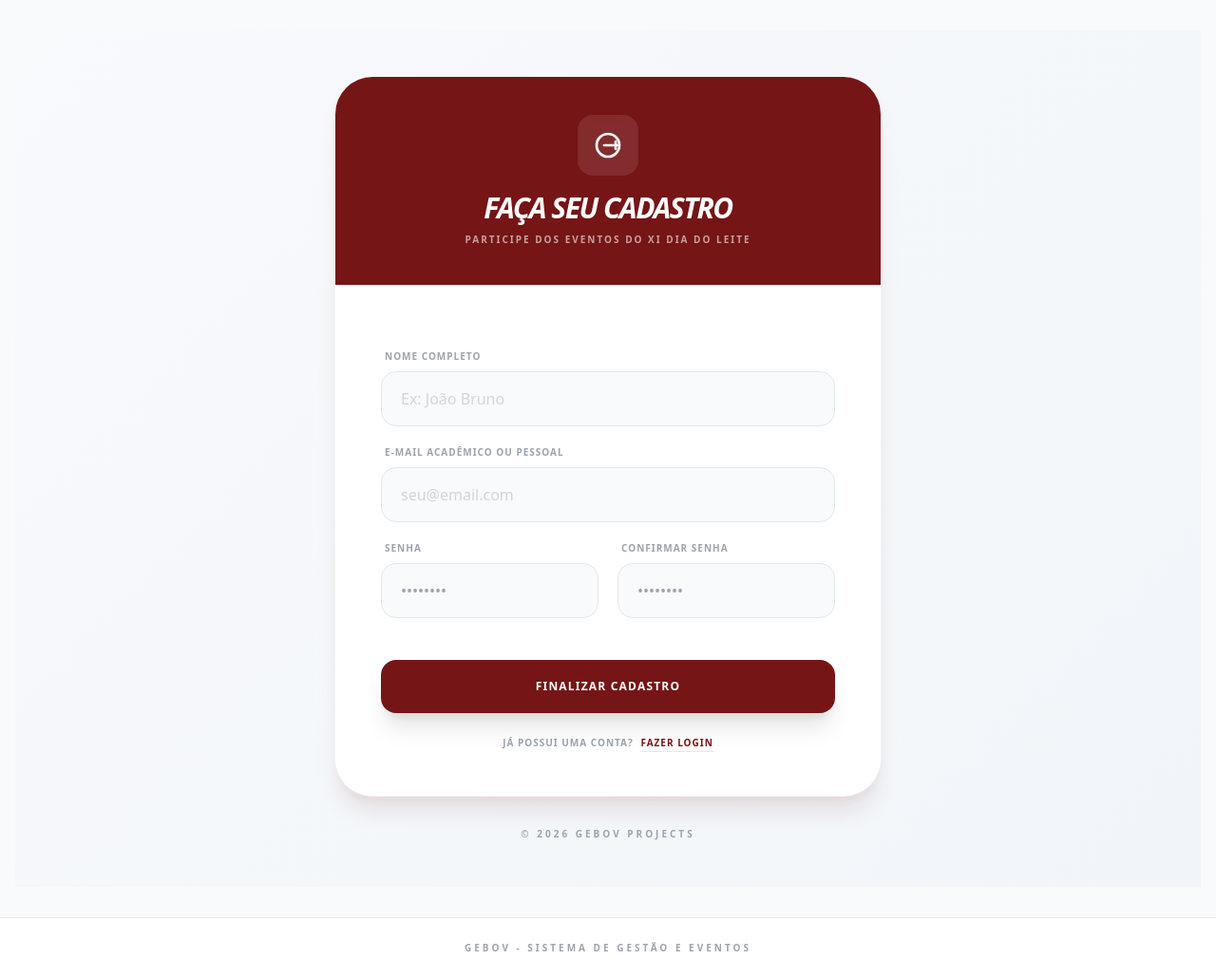
After one commit to LaisOliveiira/projeto_web_gebov, a Django app: page /cadastro/ in a window 1280 px wide. The commit adds this page. Shown: the whole page at 95% size. Run offline with Django 5.2, Linux system fonts and the light colour scheme; some libraries are stand-ins or nearby versions.

Commit message:
cadastro_usuario
funcionando

```diff
--- /dev/null
+++ b/autenticacao/templates/cadastro_usuario.html
@@ -0,0 +1,122 @@
+{% extends 'base.html' %}
+{% load static %}
+
+{% block title %}Criar Conta - XI DIA DO LEITE{% endblock %}
+
+{% block extra_css %}
+<style>
+    /* Fundo com gradiente sutil para diferenciar do login */
+    .bg-registration {
+        background: linear-gradient(135deg, #f8fafc 0%, #f1f5f9 100%);
+        min-height: 100vh;
+    }
+
+    .bg-gebov {
+        background-color: #751516;
+    }
+
+    .text-gebov {
+        color: #751516;
+    }
+
+    .shadow-gebov {
+        box-shadow: 0 20px 25px -5px rgba(117, 21, 22, 0.1), 0 10px 10px -5px rgba(117, 21, 22, 0.04);
+    }
+</style>
+{% endblock %}
+
+{% block content %}
+<div class="bg-registration flex items-center justify-center py-12 px-4 sm:px-6 lg:px-8">
+    <div class="max-w-xl w-full">
+        <div class="bg-white rounded-[2.5rem] shadow-gebov overflow-hidden border border-gray-100">
+
+            <div class="bg-gebov p-10 text-center">
+                <div
+                    class="inline-flex items-center justify-center w-16 h-16 bg-white/10 rounded-2xl mb-4 backdrop-blur-sm">
+                    <svg xmlns="http://www.w3.org/2000/svg" class="h-8 w-8 text-white" fill="none" viewBox="0 0 24 24"
+                        stroke="currentColor">
+                        <path stroke-linecap="round" stroke-linejoin="round" stroke-width="2"
+                            d="M18 9v3m0 0v3m0-3h3m-3 0H9m12 0a9 9 0 11-18 0 9 9 0 0118 0z" />
+                    </svg>
+                </div>
+                <h2 class="text-3xl font-black text-white uppercase italic tracking-tighter">Faça seu Cadastro</h2>
+                <p class="text-white/60 text-[10px] font-bold uppercase tracking-[0.2em] mt-2">Participe dos eventos do
+                    XI Dia do Leite</p>
+            </div>
+
+            <div class="p-8 md:p-12">
+                {% if messages %}
+                {% for message in messages %}
+                <div
+                    class="mb-6 p-4 rounded-2xl bg-red-50 border border-red-100 text-red-700 text-xs font-bold uppercase tracking-tight flex items-center gap-3">
+                    <svg xmlns="http://www.w3.org/2000/svg" class="h-5 w-5" viewBox="0 0 20 20" fill="currentColor">
+                        <path fill-rule="evenodd"
+                            d="M18 10a8 8 0 11-16 0 8 8 0 0116 0zm-7 4a1 1 0 11-2 0 1 1 0 012 0zm-1-9a1 1 0 00-1 1v4a1 1 0 102 0V6a1 1 0 00-1-1z"
+                            clip-rule="evenodd" />
+                    </svg>
+                    {{ message }}
+                </div>
+                {% endfor %}
+                {% endif %}
+
+                <form method="POST" class="space-y-5">
+                    {% csrf_token %}
+
+                    <div>
+                        <label
+                            class="block text-[10px] font-black text-gray-400 uppercase tracking-widest mb-2 ml-1">Nome
+                            Completo</label>
+                        <input type="text" name="nome" required
+                            class="w-full px-5 py-4 bg-gray-50 border border-gray-200 rounded-2xl focus:ring-4 focus:ring-gebov/10 focus:border-gebov outline-none transition-all placeholder:text-gray-300"
+                            placeholder="Ex: João Bruno">
+                    </div>
+
+                    <div>
+                        <label
+                            class="block text-[10px] font-black text-gray-400 uppercase tracking-widest mb-2 ml-1">E-mail
+                            Acadêmico ou Pessoal</label>
+                        <input type="email" name="email" required
+                            class="w-full px-5 py-4 bg-gray-50 border border-gray-200 rounded-2xl focus:ring-4 focus:ring-gebov/10 focus:border-gebov outline-none transition-all placeholder:text-gray-300"
+                            placeholder="seu@email.com">
+                    </div>
+
+                    <div class="grid grid-cols-1 md:grid-cols-2 gap-5">
+                        <div>
+                            <label
+                                class="block text-[10px] font-black text-gray-400 uppercase tracking-widest mb-2 ml-1">Senha</label>
+                            <input type="password" name="senha" required
+                                class="w-full px-5 py-4 bg-gray-50 border border-gray-200 rounded-2xl focus:ring-4 focus:ring-gebov/10 focus:border-gebov outline-none transition-all"
+                                placeholder="••••••••">
+                        </div>
+                        <div>
+                            <label
+                                class="block text-[10px] font-black text-gray-400 uppercase tracking-widest mb-2 ml-1">Confirmar
+                                Senha</label>
+                            <input type="password" name="confirmacao" required
+                                class="w-full px-5 py-4 bg-gray-50 border border-gray-200 rounded-2xl focus:ring-4 focus:ring-gebov/10 focus:border-gebov outline-none transition-all"
+                                placeholder="••••••••">
+                        </div>
+                    </div>
+
+                    <div class="pt-6">
+                        <button type="submit"
+                            class="w-full bg-gebov text-white font-black py-5 rounded-2xl hover:bg-slate-800 shadow-xl shadow-gebov/30 transform hover:-translate-y-1 transition-all duration-300 uppercase tracking-widest text-xs">
+                            Finalizar Cadastro
+                        </button>
+
+                        <a href="{% url 'login' %}"
+                            class="block text-center mt-6 text-[10px] font-black text-gray-400 uppercase tracking-widest hover:text-gebov transition">
+                            Já possui uma conta? <span class="text-gebov border-b border-gebov/20 pb-0.5 ml-1">Fazer
+                                Login</span>
+                        </a>
+                    </div>
+                </form>
+            </div>
+        </div>
+
+        <p class="text-center mt-8 text-[10px] text-gray-400 font-bold uppercase tracking-[0.3em]">
+            &copy; 2026 GEBOV Projects
+        </p>
+    </div>
+</div>
+{% endblock %}
--- a/autenticacao/templates/login.html
+++ b/autenticacao/templates/login.html
@@ -89,6 +89,10 @@
                     class="w-full bg-gebov text-white font-black py-5 rounded-2xl hover:bg-slate-800 shadow-2xl shadow-gebov/30 transform hover:-translate-y-1 transition-all duration-300 uppercase tracking-widest text-sm">
                     Entrar no Sistema
                 </button>
+                <a href="{% url 'cadastro_usuario' %}"
+                    class="block w-full bg-gray-100 text-gray-500 font-black py-5 rounded-2xl hover:bg-gray-200 text-center uppercase tracking-widest text-sm transition-colors">
+                    Criar Minha Conta
+                </a>
             </form>
 
             <div class="mt-12 text-center md:text-left">
--- a/autenticacao/urls.py
+++ b/autenticacao/urls.py
@@ -11,5 +11,8 @@ urlpatterns = [
     # Rota para encerrar a sessão
     path('logout/', views.logout_view, name='logout'),
 
-    path('alterar-senha/', views.alterar_senha_view, name='alterar_senha'), # <-- Nova rota
+    path('alterar-senha/', views.alterar_senha_view, name='alterar_senha'),
+
+    path('cadastro/', views.cadastro_usuario_view, name='cadastro_usuario'),
+
 ]
--- a/autenticacao/views.py
+++ b/autenticacao/views.py
@@ -1,7 +1,9 @@
 from django.shortcuts import render, redirect
 from django.contrib import messages
-from .models import Usuario
+from .models import Usuario, Perfil  # Importação do Perfil adicionada
 from eventos.models import Evento, Inscricao
+
+# --- AUTENTICAÇÃO ---
 
 def login_view(request):
     if request.method == 'POST':
@@ -9,68 +11,90 @@ def login_view(request):
         senha = request.POST.get('senha')
 
         try:
-            # 1. Busca o usuário apenas pelo e-mail
-            usuario = Usuario.objects.get(email=email)
+            usuario = Usuario.objects.get(email=email) #
 
-            # 2. Verifica a senha
-            if usuario.verificar_senha(senha):
-                # 3. Login bem-sucedido - Salva na sessão
-                request.session['user_id'] = usuario.id
-                request.session['user_nome'] = usuario.nome
+            if usuario.verificar_senha(senha): #
+                # Login bem-sucedido - Salva na sessão
+                request.session['user_id'] = usuario.id #
+                request.session['user_nome'] = usuario.nome #
+                request.session['user_perfil'] = usuario.perfil.nome #
 
-                # O sistema agora identifica o perfil automaticamente do banco
-                request.session['user_perfil'] = usuario.perfil.nome
-
-                return redirect('home')
+                return redirect('home') #
             else:
-                return render(request, 'login.html', {'erro': 'Senha incorreta'})
+                messages.error(request, 'Senha incorreta') #
+                return render(request, 'login.html')
 
         except Usuario.DoesNotExist:
-            return render(request, 'login.html', {'erro': 'Usuário não encontrado'})
+            messages.error(request, 'Usuário não encontrado') #
+            return render(request, 'login.html')
 
     return render(request, 'login.html')
 
-def home_view(request):
-    # Proteção: Se não houver id na sessão, volta para o login
-    if 'user_id' not in request.session:
-        return redirect('login')
+def logout_view(request):
+    request.session.flush() #
+    return redirect('login') #
 
-    # Passamos os dados da sessão para o template
-    context = {
-        'nome': request.session.get('user_nome'),
-        'perfil': request.session.get('user_perfil'),
-    }
-    return render(request, 'home.html', context)
+def cadastro_usuario_view(request):
+    if request.method == 'POST':
+        nome = request.POST.get('nome')
+        email = request.POST.get('email')
+        senha = request.POST.get('senha')
+        confirmacao = request.POST.get('confirmacao')
 
-def logout_view(request):
-    # O flush limpa absolutamente tudo da sessão e gera um novo ID de sessão
-    request.session.flush()
-    return redirect('login')
+        if senha != confirmacao: #
+            messages.error(request, 'As senhas não coincidem.') #
+            return render(request, 'cadastro_usuario.html')
+
+        if Usuario.objects.filter(email=email).exists(): #
+            messages.error(request, 'Este e-mail já está cadastrado.') #
+            return render(request, 'cadastro_usuario.html')
+
+        try:
+            # CORREÇÃO: Busca ou cria o objeto Perfil para satisfazer a ForeignKey
+            perfil_comum, _ = Perfil.objects.get_or_create(nome='Pessoa Comum') #
+
+            novo_usuario = Usuario(
+                nome=nome,
+                email=email,
+                perfil=perfil_comum  # Atribui o objeto Perfil
+            )
+            novo_usuario.senha = senha #
+            novo_usuario.save() # O hash é feito no save() do seu model
+
+            messages.success(request, 'Conta criada com sucesso! Faça login.') #
+            return redirect('login') #
+
+        except Exception as e:
+            messages.error(request, 'Erro interno ao criar conta.') #
+            return render(request, 'cadastro_usuario.html')
+
+    return render(request, 'cadastro_usuario.html')
+
+# --- PERFIL E HOME ---
 
 def home_view(request):
-    if 'user_id' not in request.session:
-        return redirect('login')
+    if 'user_id' not in request.session: #
+        return redirect('login') #
 
     # Buscar todos os eventos e os tipos relacionados
-    eventos = Evento.objects.select_related('tipo').all().order_by('data_evento')
+    eventos = Evento.objects.select_related('tipo').all().order_by('data_evento') #
 
     # Buscar IDs dos eventos que o usuário já está inscrito
     inscricoes_usuario = Inscricao.objects.filter(
         usuario_id=request.session['user_id']
-    ).values_list('evento_id', flat=True)
+    ).values_list('evento_id', flat=True) #
 
     context = {
-        'nome': request.session.get('user_nome'),
-        'perfil': request.session.get('user_perfil'),
-        'eventos': eventos,
-        'inscricoes_usuario': inscricoes_usuario,
+        'nome': request.session.get('user_nome'), #
+        'perfil': request.session.get('user_perfil'), #
+        'eventos': eventos, #
+        'inscricoes_usuario': inscricoes_usuario, #
     }
-    return render(request, 'home.html', context)
+    return render(request, 'home.html', context) #
 
 def alterar_senha_view(request):
-    # Proteção de acesso: só logados entram
-    if 'user_id' not in request.session:
-        return redirect('login')
+    if 'user_id' not in request.session: #
+        return redirect('login') #
 
     if request.method == 'POST':
         senha_atual = request.POST.get('senha_atual')
@@ -78,23 +102,18 @@ def alterar_senha_view(request):
         confirmacao = request.POST.get('confirmacao')
 
         try:
-            usuario = Usuario.objects.get(id=request.session['user_id'])
+            usuario = Usuario.objects.get(id=request.session['user_id']) #
 
-            # 1. Verificar se a senha atual está correta
-            if not usuario.verificar_senha(senha_atual):
-                messages.error(request, 'Sua senha atual está incorreta.')
-
-            # 2. Verificar se a nova senha e a confirmação batem
-            elif nova_senha != confirmacao:
-                messages.error(request, 'A nova senha e a confirmação não coincidem.')
-
-            # 3. Sucesso: Atualizar a senha
+            if not usuario.verificar_senha(senha_atual): #
+                messages.error(request, 'Sua senha atual está incorreta.') #
+            elif nova_senha != confirmacao: #
+                messages.error(request, 'A nova senha e a confirmação não coincidem.') #
             else:
-                usuario.senha = nova_senha # O save() faz o hash automático no model
-                usuario.save()
-                messages.success(request, 'Senha alterada com sucesso!')
-                return redirect('home')
+                usuario.senha = nova_senha #
+                usuario.save() #
+                messages.success(request, 'Senha alterada com sucesso!') #
+                return redirect('home') #
         except Usuario.DoesNotExist:
-            return redirect('login')
+            return redirect('login') #
 
     return render(request, 'alterar_senha.html')
```
